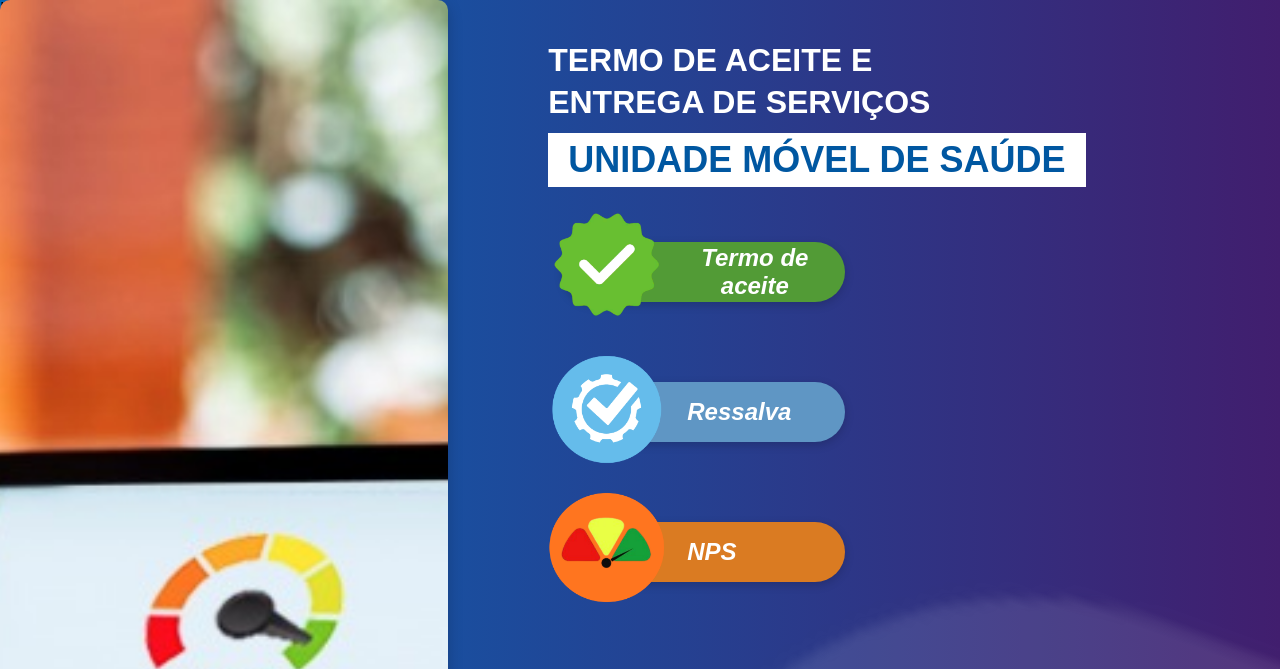
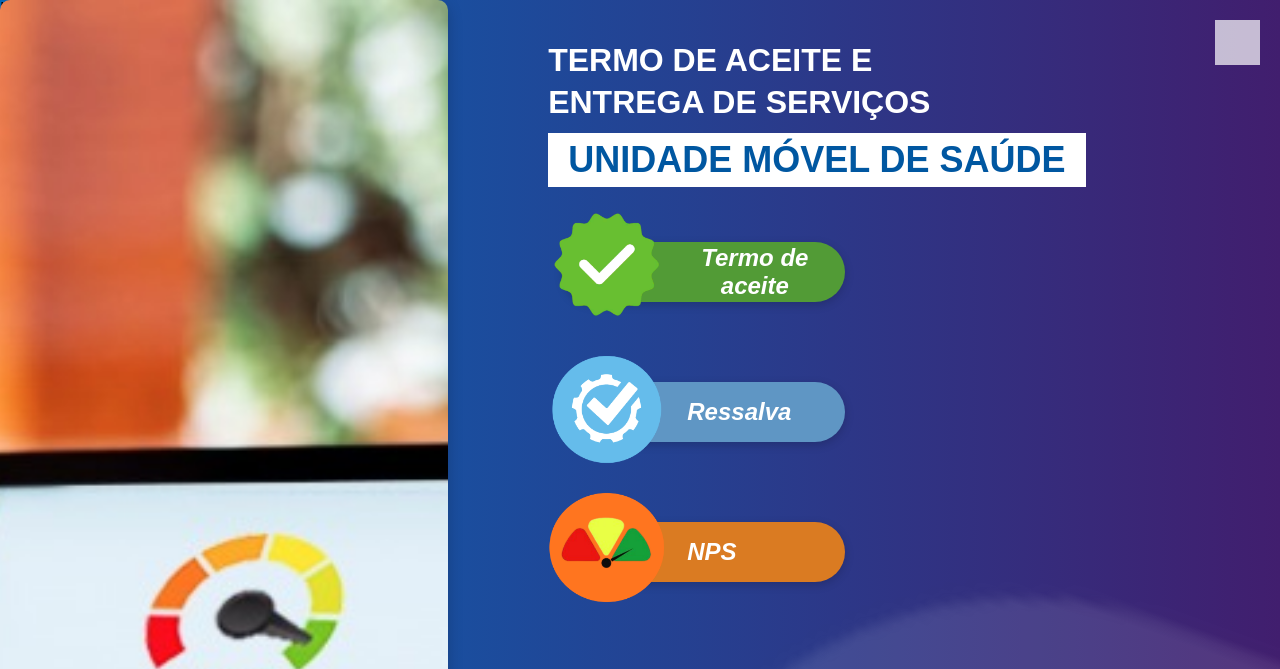
Before and after one commit to HenriqueNunes-2008/Termo_Aceite, a Flask app: page / in a window 1280 px wide. Shown: the top 669 px of the page. Run offline with Flask 3, Linux system fonts and the light colour scheme; grey boxes are pictures that could not be loaded.

Commit message:
Add admin icon link to index.html
Added admin icon link for login functionality.

```diff
--- a/templates/index.html
+++ b/templates/index.html
@@ -44,4 +44,8 @@ Index
 
 
 </body>
+<!-- ÍCONE ADMIN -->
+<a href="/login" class="admin-btn">
+    <img src="Static/admin.png" alt="Admin">
+</a>
 </html>
```
